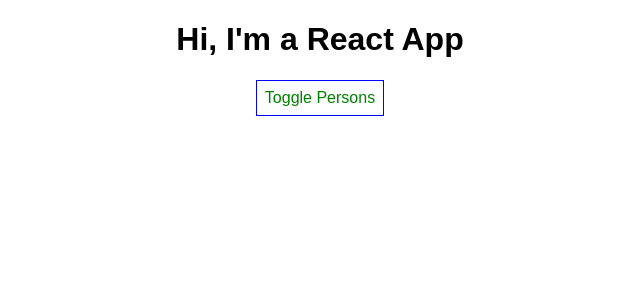
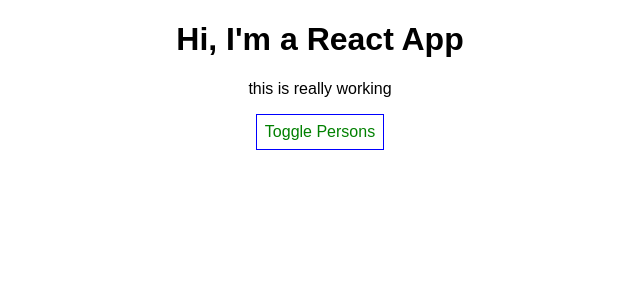
Before and after one commit to seongwonhan88/react_practice, a React (Create React App) app: page / in a window 1280 px wide. Shown: the top 300 px of the page, without its empty margins (320-960 px from the left). Built offline with nearby package versions, Linux system fonts and the light colour scheme.

Commit message:
dynamic style added and assign to classname

```diff
--- a/src/App.css
+++ b/src/App.css
@@ -1,3 +1,11 @@
 .App {
   text-align: center;
 }
+
+.red {
+  color: red;
+}
+
+.bold {
+  font-weight: bold;
+}
--- a/src/App.js
+++ b/src/App.js
@@ -75,9 +75,19 @@
       style.backgroundColor = 'red';
     }
 
+    let classes = [];
+    if (this.state.persons.length <= 2) {
+      classes.push('red'); // classes = 'red'
+    }
+    if (this.state.persons.length <= 1) {
+      classes.push('bold'); // classes = ['red', 'bold']
+    }
+
+
     return (
       <div className="App">
         <h1>Hi, I'm a React App</h1>
+        <p className={classes.join(' ')}>this is really working</p>
         <button
           style={style}
           onClick={this.togglePersonsHandler}>Toggle Persons</button>
```
